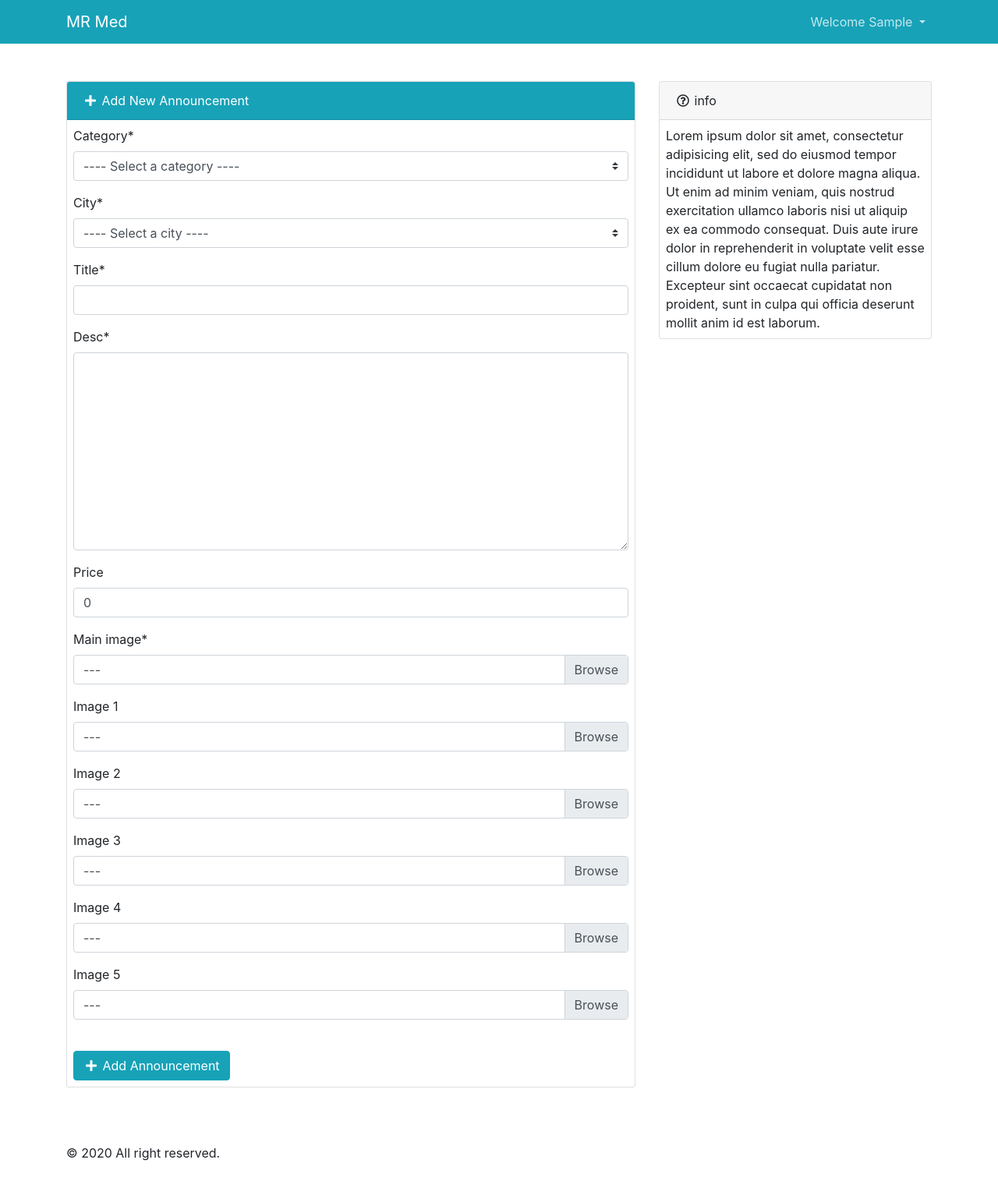
After one commit to medram/django_website, a Django app: page /announcement in a window 1280 px wide. The commit adds this page. Shown: the whole page at 78% size. Run offline with Django 3.2, Linux system fonts and the light colour scheme; the visitor is signed in with stand-in values (Sample User, id 1); data that the repository does not hold is empty; some libraries are stand-ins or nearby versions.

Commit message:
adding announcement

```diff
--- a/account/models.py
+++ b/account/models.py
@@ -23,6 +23,7 @@ class Profile(models.Model):
 	profile_image = models.ImageField(upload_to=_user_profile_path, default='profiles/default.jpg', blank=True)
 	phone		= models.CharField(max_length=10, blank=True, null=True)
 	status 		= models.IntegerField(choices=Status.choices, default=Status.APPROVED)
+	address		= models.CharField(max_length=256, null=True, blank=True)
 	created 	= models.DateTimeField(auto_now_add=True, blank=True)
 	updated 	= models.DateTimeField(auto_now=True, blank=True)
 
--- a/classifier/admin.py
+++ b/classifier/admin.py
@@ -16,8 +16,10 @@ class PostAdmin(admin.ModelAdmin):
 	search_fields = ('id', 'title', 'price')
 
 	def view_publisher(self, obj):
-		return format_html(f"<a href=\"{ reverse('admin:account_profile_change', args=(obj.profile.pk,)) }\" >{obj.profile}</a>")
-
+		if obj.profile:
+			return format_html(f"<a href=\"{ reverse('admin:account_profile_change', args=(obj.profile.pk,)) }\" >{obj.profile}</a>")
+		else:
+			return '-'
 
 class CategoryAdmin(admin.ModelAdmin):
 	list_display = ('name', 'slug', 'parent_cat')
--- /dev/null
+++ b/classifier/forms.py
@@ -0,0 +1,36 @@
+from django import forms
+from .models import Post, City, Category
+from crispy_forms.helper import FormHelper
+from . import choices
+
+class AnnouncementCreationFrom(forms.ModelForm):
+	#category 	= forms.IntegerField(widget=forms.Select(choices=[(0, '---- Select a category ----')] + [(cat.pk, cat.name) for cat in choices.categories()]))
+	#city 		= forms.IntegerField(widget=forms.Select(choices=[(city.pk, city.name) for city in choices.cities()]))
+	category 	= forms.ModelChoiceField(queryset=Category.objects.all(), empty_label='---- Select a category ----')
+	city 		= forms.ModelChoiceField(queryset=City.objects.all(), empty_label='---- Select a city ----')
+
+	class Meta:
+		model = Post
+		fields = ('category', 'city', 'title', 'desc', 'price', 'main_image',
+			'image_1', 'image_2', 'image_3', 'image_4', 'image_5')
+
+		widgets = {
+			'main_image': forms.FileInput(),
+			'image_1': forms.FileInput(),
+			'image_2': forms.FileInput(),
+			'image_3': forms.FileInput(),
+			'image_4': forms.FileInput(),
+			'image_5': forms.FileInput()
+		}
+
+	def __init__(self, *args, **kwargs):
+		super().__init__(*args, **kwargs)
+		self.helper = FormHelper()
+		self.helper.use_custom_control = True
+		self.helper.form_tag = False
+
+	def save(self, *args, **kwargs):
+		user = kwargs.pop('user', '')
+		obj = super().save(commit=False)
+		obj.profile = user.profile
+		return obj.save()
--- a/classifier/models.py
+++ b/classifier/models.py
@@ -91,7 +91,7 @@ class Post(models.Model):
 	def save(self, *args, **kwargs):
 		# delete the old images.
 		try:
-			post = Post.objects.filter(pk=self.pk).first()
+			post = Post.objects.get(pk=self.pk)
 			new_list = self.get_images()
 			old_list = post.get_images()
 
@@ -100,7 +100,7 @@ class Post(models.Model):
 					print('>', old_im.path)
 					os.remove(old_im.path)
 
-		except IOError:
+		except (IOError, self.DoesNotExist):
 			pass
 
 		# save the Post
--- a/classifier/urls.py
+++ b/classifier/urls.py
@@ -5,5 +5,6 @@ app_name = __package__
 urlpatterns = [
 	path('', views.home, name='home'),
 	path('search/', views.search, name='search'),
-	path('<slug:city>/<slug:category>/<int:post_id>/<str:title>', views.show_post)
+	path('<slug:city>/<slug:category>/<int:post_id>/<str:title>', views.show_post, name='search'),
+	path('announcement', views.add_announcement, name='add_announcement')
 ]
--- a/classifier/views.py
+++ b/classifier/views.py
@@ -1,8 +1,11 @@
-from django.shortcuts import render, get_object_or_404
+from django.shortcuts import render, get_object_or_404, redirect
 from django.http import HttpResponse
+from django.contrib.auth.decorators import login_required
+from django.contrib import messages
 from django.core.paginator import Paginator
-from classifier.models import Post
-from classifier import choices
+from .models import Post
+from . import choices, forms
+
 
 def home(req):
 	options = {
@@ -51,3 +54,23 @@ def show_post(req, city, category, post_id, title):
 		'images': post.get_images()
 	}
 	return render(req, 'classifier/show_post.html', options)
+
+
+@login_required
+def add_announcement(req):
+	if req.method == 'POST':
+		form = forms.AnnouncementCreationFrom(req.POST, req.FILES)
+		if form.is_valid():
+			form.save(user=req.user)
+			messages.success(req, 'Added Successfully.')
+			return redirect('classifier:add_announcement')
+		else:
+			form = forms.AnnouncementCreationFrom(req.POST, req.FILES)
+
+	else:
+		form = forms.AnnouncementCreationFrom()
+
+	options = {
+		'form': form
+	}
+	return render(req, 'classifier/add_announcement.html', options)
--- /dev/null
+++ b/templates/classifier/add_announcement.html
@@ -0,0 +1,40 @@
+{% extends 'tpls/_base.html' %}
+{% load humanize %}
+{% load crispy_forms_tags %}
+
+{% block content %}
+<!-- cards -->
+<div class="container">
+	<div class="row mt-5">
+		<div class="col-md-8 mb-5">
+			{% include 'tpls/_messages.html' %}
+			<div class="card">
+				<div class="card-header bg-info text-white">
+					<i class="fas fa-plus fa-fw"></i> Add New Announcement
+				</div>
+				<div class="card-body">
+					<form action="" method="POST" enctype="multipart/form-data">
+						{% crispy form %}
+						<button type="submit" class="btn btn-info mt-4"><i class="fas fa-plus fa-fw"></i> Add Announcement</button>
+					</form>
+				</div>
+			</div>
+		</div>
+		<div class="col-md-4">
+			<div class="card">
+				<div class="card-header">
+					<i class="far fa-question-circle fa-fw"></i> info
+				</div>
+				<div class="card-body">
+					Lorem ipsum dolor sit amet, consectetur adipisicing elit, sed do eiusmod
+					tempor incididunt ut labore et dolore magna aliqua. Ut enim ad minim veniam,
+					quis nostrud exercitation ullamco laboris nisi ut aliquip ex ea commodo
+					consequat. Duis aute irure dolor in reprehenderit in voluptate velit esse
+					cillum dolore eu fugiat nulla pariatur. Excepteur sint occaecat cupidatat non
+					proident, sunt in culpa qui officia deserunt mollit anim id est laborum.
+				</div>
+			</div>
+		</div>
+	</div>
+</div>
+{% endblock %}
--- a/templates/tpls/_header.html
+++ b/templates/tpls/_header.html
@@ -23,7 +23,7 @@
                 Welcome {{ user.username|title }}
                 </a>
                 <div class="dropdown-menu dropdown-menu-right" aria-labelledby="navbarDropdownMenuLink">
-                  <a class="dropdown-item" href="#"><i class="fas fa-plus fa-fw"></i> Announcement</a>
+                  <a class="dropdown-item" href="{% url 'classifier:add_announcement' %}"><i class="fas fa-plus fa-fw"></i> Announcement</a>
                   <a class="dropdown-item" href="{% url 'account:profile' %}"><i class="far fa-user fa-fw"></i> Profile</a>
                   <div class="dropdown-divider"></div>
                   <a class="dropdown-item" href="{% url 'account:logout' %}"><i class="fas fa-sign-out-alt"></i> Logout</a>
```
Also changed, not shown: account/forms.py (+1 -10 lines), account/migrations/0002_profile_address.py (added).
